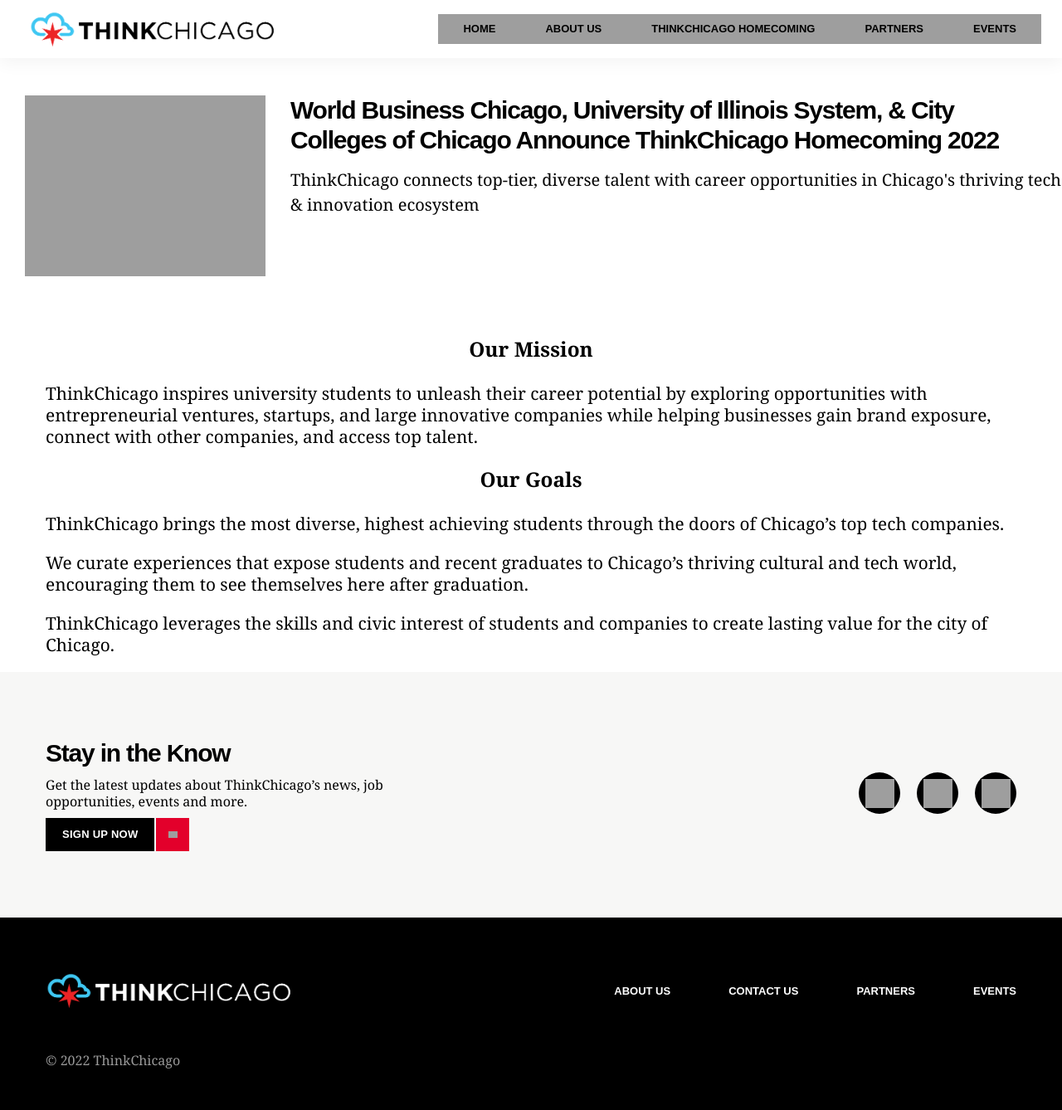
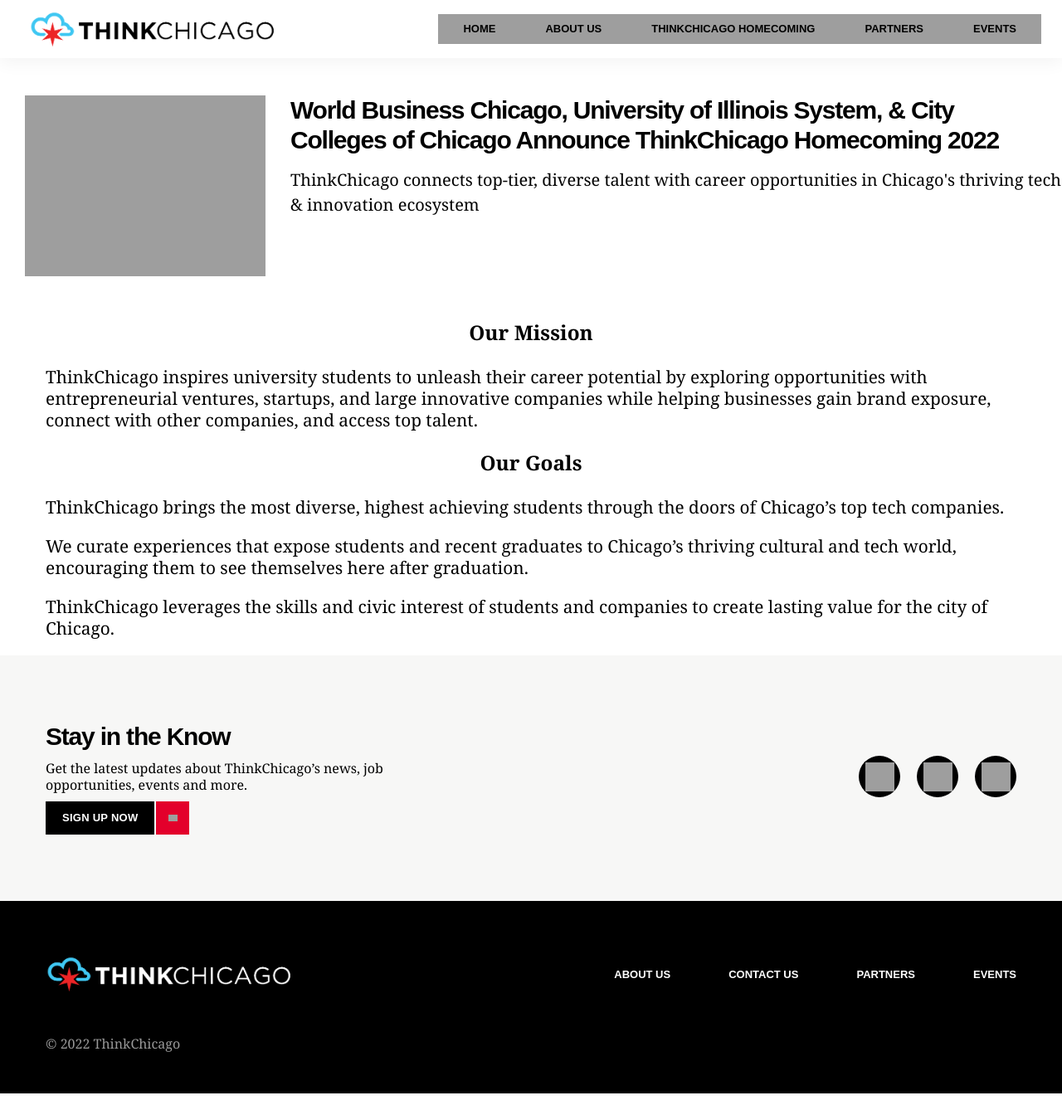
Before and after one commit to andreanthony/andreanthony.github.io, a Jekyll site: the page thinkchicago.html, which Jekyll copies as it is, in a window 1280 px wide and 1338 px high. Shown: the whole window at 83% size. Built offline with Jekyll 4.4.1, drawn with Linux system fonts in a browser that asks for light colours; some web fonts are replaced; grey boxes are pictures that could not be loaded.

Commit message:
Update thinkchicago.html

```diff
--- a/thinkchicago.html
+++ b/thinkchicago.html
@@ -58,7 +58,7 @@
       </div>
 	ThinkChicago connects top-tier, diverse talent with career opportunities in Chicago's thriving tech & innovation ecosystem</div>
 </article>
-</main><br><br><br><br><br><br>
+</main><br><br><br><br><br>
 <div style="margin-left: auto;margin-right: auto;max-width: 1230px;"><div style="margin-left: 30px;margin-right: 30px;"><div><h3><p style="text-align: center; font-size: 130%;"><span class="s-text-color-custom2">Our </span><strong><span class="s-text-color-custom2">Mission</span></strong></p></h3></div><div><p style="font-size: 130%;">ThinkChicago inspires university students to unleash their career potential by exploring opportunities with entrepreneurial ventures, startups, and large innovative companies while helping businesses gain brand exposure, connect with other companies, and access top talent.</p></div></div><div style="margin-left: 30px;margin-right: 30px;"><div><h3><p style="text-align: center; font-size: 130%;"><span class="s-text-color-custom2">Our <strong>Goals</strong></span></p></h3></div>
 	      <div><p style="font-size: 130%;">ThinkChicago brings the most diverse, highest achieving students through the doors of Chicago’s top tech companies.</p><p style="font-size: 130%;">We curate experiences that expose students and recent graduates to Chicago’s thriving cultural and tech world, encouraging them to see themselves here after graduation.</p><p style="font-size: 130%;">ThinkChicago leverages the skills and civic interest of students and companies to create lasting value for the city of Chicago.</p>
 	</div></div></div>
```
